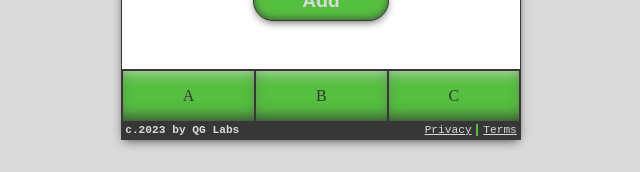
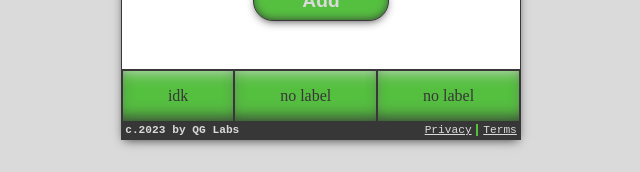
Before and after one commit to jake-the-cake/grateful, a React app in the folder client/: page /grateful in a window 1280 px wide. Shown: the part 489-661 px from the top of the page, without its empty margins (319-959 px from the left). Built offline with nearby package versions, Linux system fonts and the light colour scheme.

Commit message:
sending data to menus

```diff
--- a/client/src/App.tsx
+++ b/client/src/App.tsx
@@ -75,7 +75,7 @@ export const App: () => JSX.Element = () => {
             {/* <Route path='' element={} /> */}
             {/* <Route path='' element={} /> */}
           </Routes>
-          <Menu />
+          {/* <Menu /> */}
           <Footer />
         </BrowserRouter>
       </AppContext.Provider>
--- a/client/src/components/Menu.tsx
+++ b/client/src/components/Menu.tsx
@@ -1,26 +1,34 @@
 import React from 'react'
 
-export const Menu = () => {
+interface MenuProps {
+  cells: {
+    label?: string
+    icon?: string
+    url?: string
+    onClick?: () => void
+  }[]
+}
+
+export const Menu = ({ cells }) => {
+
   const handleChangeActiveMenu = ( event ) => {
     Array.from( document.getElementsByClassName( 'menu__cell' )).forEach( cell => {
       cell.classList.remove( 'menu-active' )
     });
     ( event.target as HTMLDivElement ).classList.add( 'menu-active' )
   }
-  const cellArray = [
-    'A', 'B', 'C'
-  ]
+
   const buildMenuCells = ( cell: any, index: number ) => {
     const id = `menucell${ index }`
     return (
-      <div id={ id } key={ id } className='menu__cell' onClick={ handleChangeActiveMenu }>{ cell }</div>
+      <div id={ id } key={ id } className='menu__cell' onClick={ handleChangeActiveMenu }>{ cell.label || 'no label' }</div>
     )
   }
 
   return (
     <div id='menu' className={ `menu__container` }>
       {
-        cellArray.map( (cell, index ) => buildMenuCells( cell, index ) )
+        cells.map(( cell, index ) => buildMenuCells( cell, index ))
       }
     </div>
   )
--- a/client/src/pages/Grateful.tsx
+++ b/client/src/pages/Grateful.tsx
@@ -1,4 +1,5 @@
 import React from 'react'
+import { Menu } from '../components/Menu'
 import { SubmitForm } from '../components/SubmitForm'
 import { useSetPageProps } from '../hooks/UseSetPageProps'
 
@@ -24,6 +25,17 @@ export const Grateful: ( props: PageProps ) => JSX.Element = ({ title, theme })
         rows={ 8 }
         theme={ theme }
       />
+      <Menu
+        cells={[
+          {
+            label: 'idk'
+          }, {
+
+          }, {
+
+          }
+        ]}
+      />
     </>
   )
 }
--- a/client/src/pages/Home.tsx
+++ b/client/src/pages/Home.tsx
@@ -1,4 +1,5 @@
 import React from 'react'
+import { Menu } from '../components/Menu'
 import { PageTitle } from '../components/PageTitle'
 import { useSetPageProps } from '../hooks/UseSetPageProps'
 
@@ -15,6 +16,17 @@ export const Home: ( props: PageProps ) => JSX.Element = ({ title, theme }) => {
       <PageTitle title={ title } theme={ theme } />
       <div>Home Page</div>
       <button className={`form__button button-${ theme }`}>Add</button>
+      <Menu
+        cells={[
+          {
+            label: 'label 1'
+          }, {
+            label: 'label 2'
+          }, {
+
+          }
+        ]}
+      />
     </>
   )
 }
```
